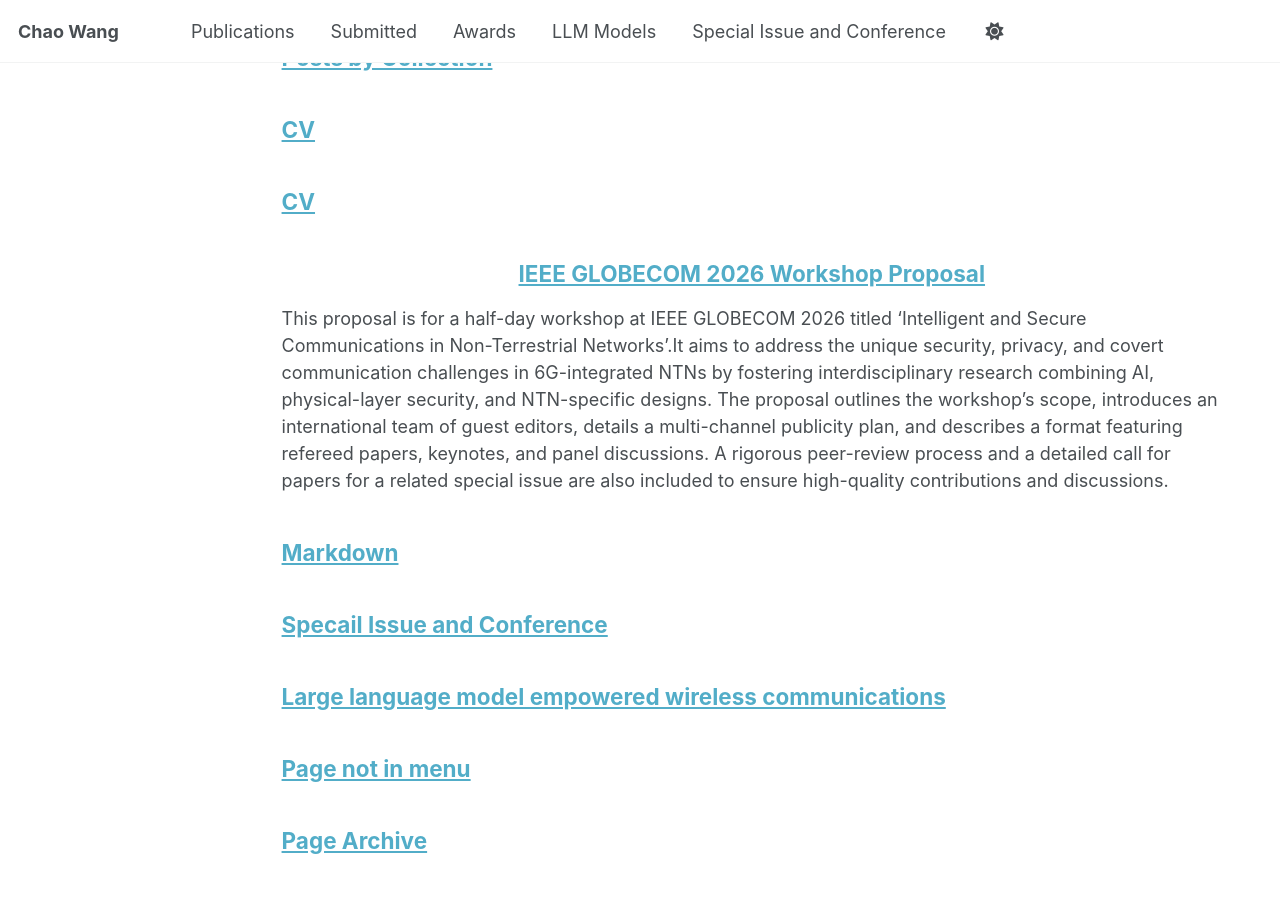
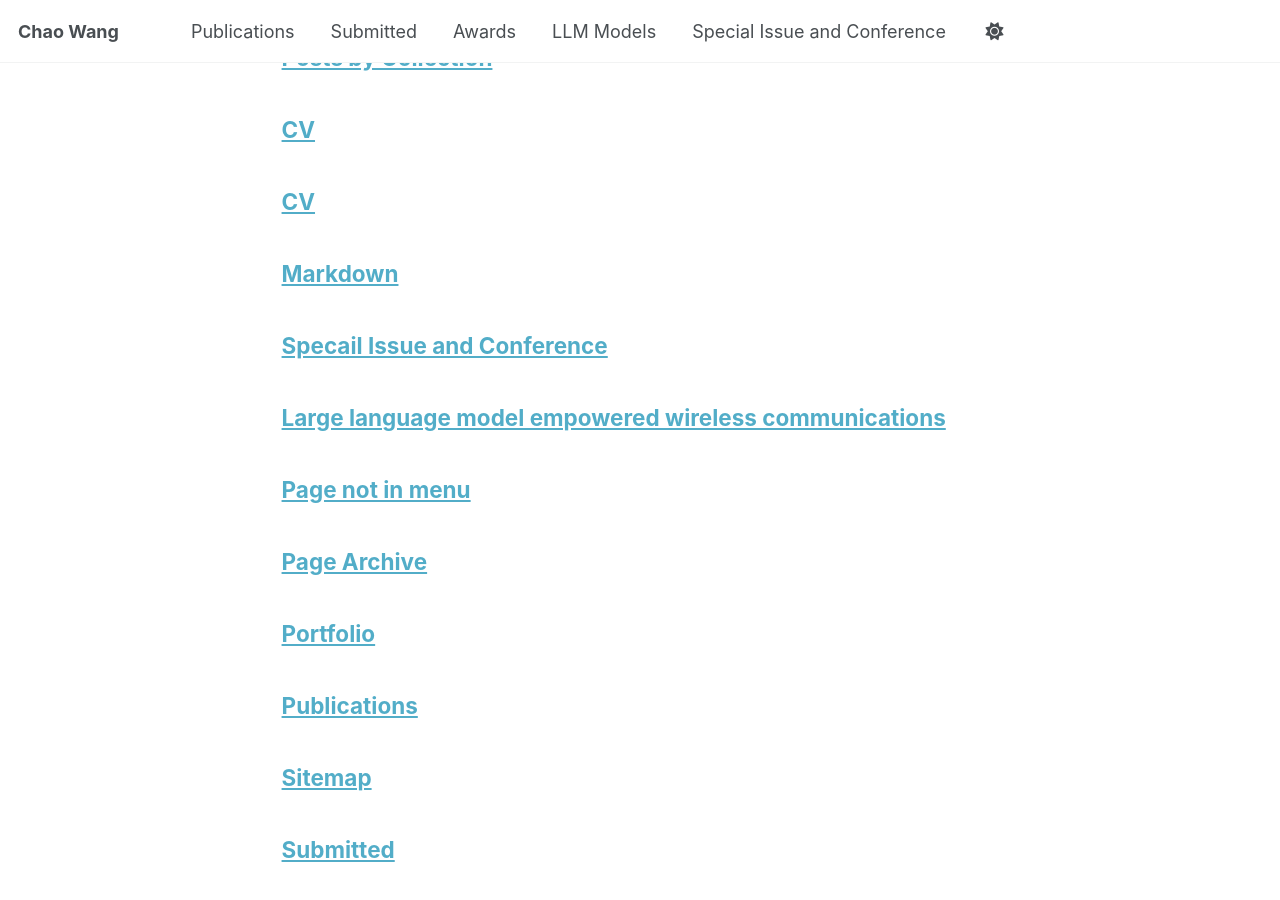
Before and after one commit to Drwangchao/Drwangchao.github.io, a Jekyll site: the page built from _pages/page-archive.html, in a window 1280 px wide and 900 px high, scrolled down 488 px. Built offline with Jekyll 4.4.1, drawn with Linux system fonts in a browser that asks for light colours.

Commit message:
Update m1.md

```diff
--- a/conference/m1.md
+++ b/conference/m1.md
@@ -1,6 +1,6 @@
 ---
 title: "<center>IEEE GLOBECOM 2026 Workshop Proposal</center>"
-collection: special_issue_and_conference
+conference
 category: manuscripts
 permalink: /meetings/m1
 excerpt: "This proposal is for a half-day workshop at IEEE GLOBECOM 2026 titled 'Intelligent and Secure Communications in Non-Terrestrial Networks'.It aims to address the unique security, privacy, and covert communication challenges in 6G-integrated NTNs by fostering interdisciplinary research combining AI, physical-layer security, and NTN-specific designs. The proposal outlines the workshop's scope, introduces an international team of guest editors, details a multi-channel publicity plan, and describes a format featuring refereed papers, keynotes, and panel discussions. A rigorous peer-review process and a detailed call for papers for a related special issue are also included to ensure high-quality contributions and discussions."
```
